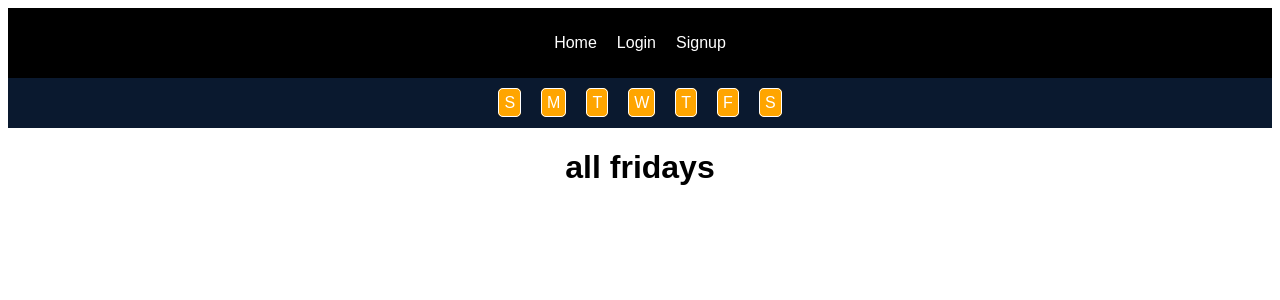
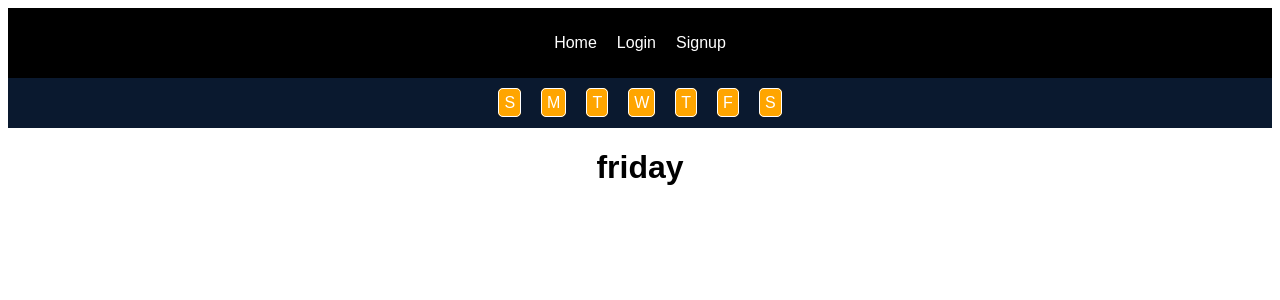
Before and after one commit to kirran01/planner-frontend, a React (Vite) app: page /day/friday in a window 1280 px wide. Shown: the top 300 px of the page. Built offline with nearby package versions, Linux system fonts and the light colour scheme.

Commit message:
making intuitive changeS

```diff
--- a/src/components/day.jsx
+++ b/src/components/day.jsx
@@ -7,12 +7,18 @@ const Day = (props) => {
   const [dateTag, setDateTag] = useState(props.dayObj.day)
   const [isEditing, setIsEditing] = useState(false)
   const [hasSubmitted, setHasSubmitted] = useState(false)
+  console.log(props.allDays)
+  const hasId = props.allDays.map(d => {
+    if (d._id) {
+        return true
+    }
+    return false
+})
+console.log(hasId,"hasid")
   const handleDayInputState = (e) => {
     e.preventDefault()
     setDateTag(e.target.value + 'T00:00:00')
   }
-
-
 
   const editDate = () => {
     if (!isEditing) {
@@ -88,7 +94,7 @@ const Day = (props) => {
         props.dayObj.myEvents.map((event) => {
           return (
             <>
-              <Evententry setHasSubmitted={setHasSubmitted} dayObj={props.dayObj} allDays={props.allDays} setAllDays={props.setAllDays} event={event} />
+              <Evententry hasId={props.hasId} setHasSubmitted={setHasSubmitted} dayObj={props.dayObj} allDays={props.allDays} setAllDays={props.setAllDays} event={event} />
             </>
           )
         })
--- a/src/pages/dayofweek.jsx
+++ b/src/pages/dayofweek.jsx
@@ -9,7 +9,7 @@ const Dayofweek = ({ allDays }) => {
 
     return (
         <div className='days-of-week'>
-            <h1>{'all '+dayofweek+'s'}</h1>
+            <h1>{dayofweek}</h1>
             <div className='all-days'>
             {filteredDays.map(d =>
             <>
--- a/src/pages/home.jsx
+++ b/src/pages/home.jsx
@@ -1,15 +1,25 @@
 import React from 'react';
 import Day from '../components/day';
-import { useContext, useState } from 'react';
+import { useNavigate } from 'react-router-dom';
+import { useContext, useState, useEffect } from 'react';
 import axios from 'axios';
 import { AuthContext } from '../context/auth.context';
 
+const numberToDay = { 1: 'monday', 2: 'tuesday', 3: 'wednesday', 4: 'thursday', 5: 'friday', 6: 'saturday', 0: 'sunday' }
+
 const Home = ({ allDays, setAllDays }) => {
+    const navigate=useNavigate()
     const { user, isLoggedIn, logOut } = useContext(AuthContext)
+    //check the id of every day with an id and see if there is a user entry not just every day
+    const [haveDays, setHaveDays] = useState(false)
+    useEffect(() => {
+        const today = new Date().getDay()
+        const day=numberToDay[today]
+        navigate(`/day/${day}`)
+        console.log(day, "day")
+    }, [])
 
     const addDay = () => {
-        //until a date is in the db, there is no ._id to associate the new event with resulting in a bug when making new events
-        //on a new day object
         setAllDays([...allDays, { day: new Date(), quote: '', myEvents: [] }])
     }
     const addEvent = (dayId) => {
@@ -33,7 +43,7 @@ const Home = ({ allDays, setAllDays }) => {
                 {
                     allDays.map((day) => {
                         return (
-                            <Day dayObj={day} addEvent={()=>addEvent(day._id)} allDays={allDays} setAllDays={setAllDays} />
+                            <Day dayObj={day} addEvent={() => addEvent(day._id)} allDays={allDays} setAllDays={setAllDays} />
                         )
                     })
 
--- a/src/pages/profile.jsx
+++ b/src/pages/profile.jsx
@@ -3,13 +3,13 @@ import { useContext } from 'react';
 import { AuthContext } from '../context/auth.context';
 
 const Profile = () => {
-    const{user,isLoggedIn,logOut}=useContext(AuthContext)
+    const { user, isLoggedIn, logOut } = useContext(AuthContext)
     return (
         <div className='profile'>
             <h1>Profile</h1>
             <div className='profile-info-card'>
                 {
-                user&&(
+                    user && (
                         <>
 
                             <h3>username: {user.name}</h3>
@@ -18,7 +18,7 @@ const Profile = () => {
                     )
                 }
                 {
-                !user&&(
+                    !user && (
                         <>
                             <h4>loading...</h4>
                         </>
```
Lines whose indentation alone changed are shown as unchanged.
